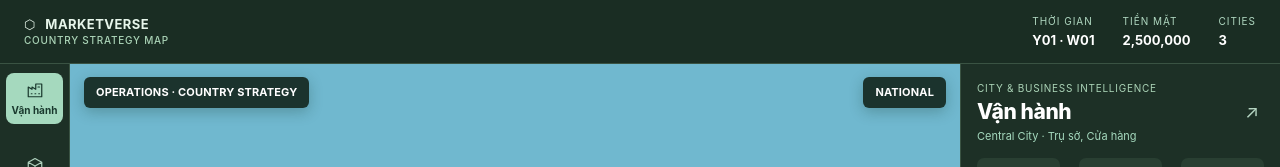
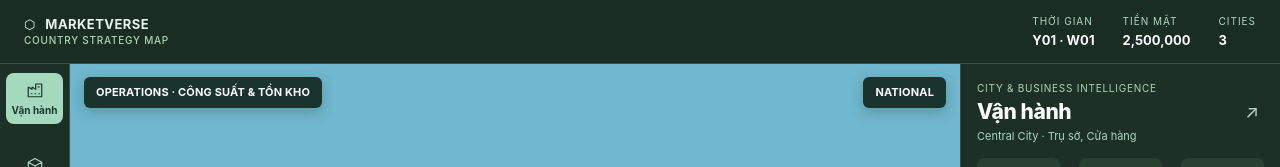
Before and after one commit to Khanhsz/marketverse, a React (Vite) app: page / in a window 1280 px wide. Shown: the top 167 px of the page. Built offline with nearby package versions, Linux system fonts and the light colour scheme.

Commit message:
feat(ui): preserve fully functional classic view behind explicit view switch

```diff
--- a/src/ui/App.tsx
+++ b/src/ui/App.tsx
@@ -39,6 +39,7 @@ function loadGame() {
   return { game: createInitialGame(), recovery: '' };
 }
 export function App() {
+  const visualMode = new URLSearchParams(window.location.search).get('view') !== 'classic';
   const panelRef = useRef<HTMLElement>(null);
   const [department, setDepartment] = useState<Department>('operations');
   const [plannerStart, setPlannerStart] = useState<
@@ -163,7 +164,7 @@ export function App() {
   const choose = (value: Selection) => {
     if (resolveSelection(game, value)) {
       setSelection(value);
-      setQuickActionsOpen(department === 'insight');
+      setQuickActionsOpen(!visualMode || department === 'insight');
       if (window.innerWidth <= 849) setPanelOpen(false);
     }
   };
@@ -214,23 +215,18 @@ export function App() {
     }
   };
   return (
-    <div className="app commandVisual">
+    <div className={visualMode ? "app commandVisual" : "app"}>
       <header className="header">
-        <div className="logo commandLogo">
-          <div>
-            ⬡ <strong>MARKETVERSE</strong>
-          </div>
-          <span>COUNTRY STRATEGY MAP</span>
-        </div>
+        {visualMode ? <div className="logo commandLogo"><div>⬡ <strong>MARKETVERSE</strong></div><span>COUNTRY STRATEGY MAP</span></div> : <div className="logo">◆ MARKETVERSE <span>COUNTRY STRATEGY</span></div>}
         <div className="metrics">
           <div>
-            <small>THỜI GIAN</small>
+            <small>{visualMode ? 'THỜI GIAN' : 'PERIOD'}</small>
             <b>
               Y{game.year.toString().padStart(2, '0')} · W{game.week.toString().padStart(2, '0')}
             </b>
           </div>
           <div>
-            <small>TIỀN MẶT</small>
+            <small>{visualMode ? 'TIỀN MẶT' : 'CASH'}</small>
             <b>{number(player.cash)}</b>
           </div>
           <div>
@@ -240,22 +236,23 @@ export function App() {
         </div>
       </header>
       <div className={`workspace ${panelOpen ? '' : 'panelCollapsed'}`}>
-        <DepartmentRail
-          active={department}
-          onChange={(id) => {
-            setDepartment(id);
-            setPanelOpen(true);
-            setQuickActionsOpen(false);
-            if (id === 'reports') setReportsOpen(true);
-          }}
-        />
+        {visualMode ? (
+          <DepartmentRail active={department} onChange={(id) => { setDepartment(id); setPanelOpen(true); setQuickActionsOpen(false); if (id === 'reports') setReportsOpen(true); }} />
+        ) : (
+                  <nav className="rail">
+          <button aria-label="Map" aria-pressed={context.kind === 'city'} onClick={() => choose({ kind: 'city', id: city.id })}>⌖</button>
+          <button aria-label="Company" aria-pressed={context.kind === 'company'} onClick={() => choose({ kind: 'company', id: player.id })}>▦</button>
+          <button aria-label="Reports" onClick={() => setReportsOpen(true)}>≋</button>
+          <button aria-label="Toggle details" aria-expanded={panelOpen} aria-controls="selection-panel" onClick={() => setPanelOpen(!panelOpen)}>☷</button>
+          <button aria-label="How to play" onClick={() => setGuideOpen(true)}>?</button>
+          <button aria-label="Visual command center" onClick={() => window.location.assign(window.location.pathname)}>✧</button>
+        </nav>
+        )}
         <main className="mapArea">
-          <div className="overlay commandMapHeader">
-            {department === 'insight'
-              ? 'CITY INTELLIGENCE'
-              : department.toUpperCase() + ' · COUNTRY STRATEGY'}{' '}
-          </div>
-          <div className="commandNational">NATIONAL</div>
+          {visualMode ? <>
+            <div className="overlay commandMapHeader">{department === 'operations' ? 'OPERATIONS · CÔNG SUẤT & TỒN KHO' : department === 'insight' ? 'CITY INTELLIGENCE' : department.toUpperCase() + ' · COUNTRY STRATEGY'}</div>
+            <div className="commandNational">NATIONAL</div>
+          </> : <div className="overlay">COUNTRY STRATEGY MAP</div>}
           <Suspense
             fallback={
               <p className="mapLoading" role="status">
@@ -275,7 +272,7 @@ export function App() {
               factories={game.factories}
               playerId={game.playerId}
               activeLayer={
-                department === 'operations' || department === 'projects'
+                !visualMode ? 'Market' : department === 'operations' || department === 'projects'
                   ? 'Operations'
                   : department === 'logistics'
                     ? 'Logistics'
@@ -359,7 +356,7 @@ export function App() {
               </button>
             </section>
           )}
-          <div className="mapFoot commandMapHint">Chọn cơ sở để xem dữ liệu và thao tác</div>
+          {visualMode ? <div className="mapFoot commandMapHint">Chọn cơ sở để xem dữ liệu và thao tác</div> : <div className="mapFoot">{game.cities.length} CITIES · {game.companies.length} COMPANIES · NO FOG · MAP-FIRST</div>}
         </main>
         <aside
           ref={panelRef}
@@ -376,7 +373,7 @@ export function App() {
           >
             ×
           </button>
-          {department !== 'insight' && (
+          {visualMode && department !== 'insight' && (
             <DepartmentPanel
               game={game}
               city={city}
@@ -391,7 +388,7 @@ export function App() {
               onInspect={() => setDepartment('insight')}
             />
           )}
-          <div className="legacyPanelContent" hidden={department !== 'insight'}>
+          <div className="legacyPanelContent" hidden={visualMode && department !== 'insight'}>
             <small>{context.kind.toUpperCase()} INTELLIGENCE</small>
             <h1>{context.entity.name}</h1>
             {context.kind === 'city' && (
@@ -731,7 +728,8 @@ export function App() {
           ☷ <span>Details</span>
         </button>
       </nav>
-      <footer className="footer commandFooter">
+      {visualMode ? (
+        <footer className="footer commandFooter">
         <div className="weeklyPlanStatus">
           <strong>
             Kế hoạch tuần {String(game.week).padStart(2, '0')} ·{' '}
@@ -757,6 +755,15 @@ export function App() {
           Xem kế hoạch tuần <span>→</span>
         </button>
       </footer>
+      ) : (
+        <footer className="footer">
+          <div>● {recovery || storageError ? 'SAVE NEEDS ATTENTION' : 'LOCAL SAVE'} <span>· Weekly engine active · Orders · Inventory · Finance active</span></div>
+          <div className="actions">
+            <button onClick={resetGame}>RESET</button>
+            <button className="next" disabled={!!recovery || (game.campaign.mode === 'national' && game.campaign.status !== 'active')} onClick={() => {setPlannerStart('products'); setPlannerOpen(true);}}>NEXT WEEK →</button>
+          </div>
+        </footer>
+      )}
       {resultOpen && (
         <CampaignResult game={game} onClose={() => setResultOpen(false)} onExport={exportGame} />
       )}
```
